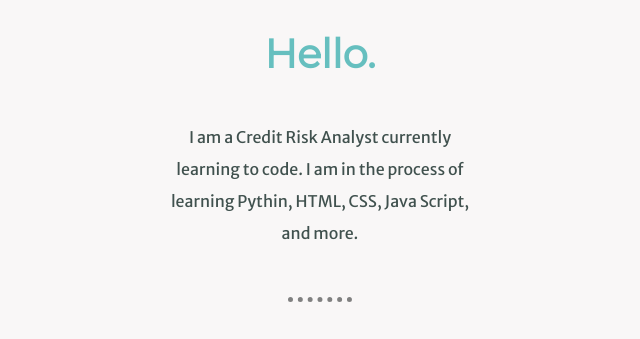
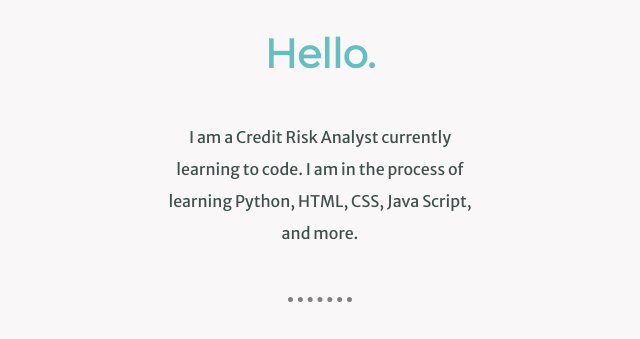
Before and after one commit to SGobet/me, a plain HTML site: page index.html in a window 1280 px wide. Shown: the part 940-1279 px from the top of the page, 320-960 px from the left. Drawn offline with Linux system fonts and the light colour scheme.

Commit message:
Update index.html

```diff
--- a/index.html
+++ b/index.html
@@ -24,7 +24,7 @@
   <div class="profile">
     <img src="images/silvio-image.png" alt="profile-picture">
     <h2>Hello.</h2>
-    <p class="description">I am a Credit Risk Analyst currently learning to code. I am in the process of learning Pythin, HTML, CSS, Java Script, and more.</p>
+    <p class="description">I am a Credit Risk Analyst currently learning to code. I am in the process of learning Python, HTML, CSS, Java Script, and more.</p>
   </div>
   <hr>
   <div class="skills">
```
